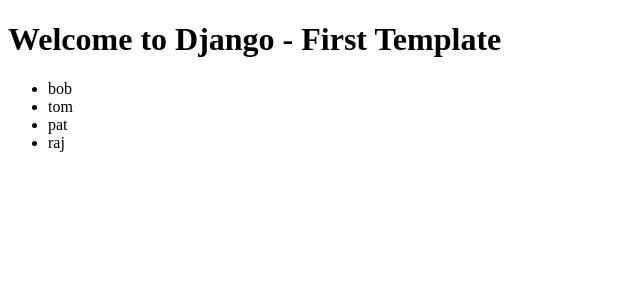
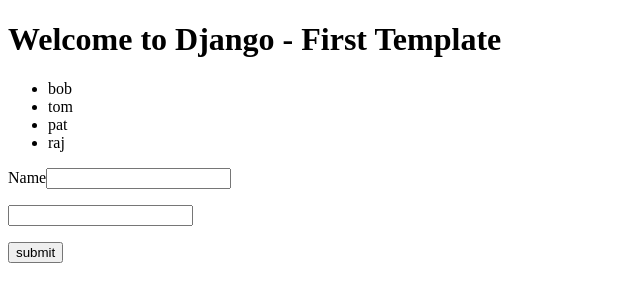
Before and after one commit to baski910/trg_python_09112022, a Django app: page /welcome in a window 1280 px wide. Shown: the top 302 px of the page, without its empty margins (0-640 px from the left). Run offline with Django 3.2, Linux system fonts and the light colour scheme.

Commit message:
django simple app 2

```diff
--- a/10_11_2022/simpleproject/simpleapp/templates/simpleapp/welcome.html
+++ b/10_11_2022/simpleproject/simpleapp/templates/simpleapp/welcome.html
@@ -14,5 +14,11 @@
         <li>{{ obj.name }}</li>
         {% endfor %}
     </ul>
+    <form action="{% url 'simpleapp:showparams' %}"  method="post">
+        {% csrf_token %}
+        <p>Name<input type="text" name="email" ></p>
+        <p><input type="text" name="organization" ></p>
+        <input type="submit" value="submit">
+    </form>
 </body>
 </html>
--- a/10_11_2022/simpleproject/simpleapp/urls.py
+++ b/10_11_2022/simpleproject/simpleapp/urls.py
@@ -2,5 +2,6 @@
 from . import views
 
 urlpatterns = [
-    path('welcome',views.index,name='index')
+    path('welcome',views.index,name='index'),
+    path('showparams',views.getParameters,name='showparams')
 ]
--- a/10_11_2022/simpleproject/simpleapp/views.py
+++ b/10_11_2022/simpleproject/simpleapp/views.py
@@ -1,5 +1,6 @@
-from django.shortcuts import render
+from django.shortcuts import render,redirect
 from django.http import HttpResponse
+from django.urls import reverse
 
 # Create your views here.
 
@@ -13,3 +14,8 @@
     #return render(request,"simpleapp/welcome.html",{'names': list_of_names})
     list_of_names =[{'name':'bob'},{'name':'tom'},{'name':'pat'},{'name':'raj'}]
     return render(request,"simpleapp/welcome.html",{'names': list_of_names})
+
+def getParameters(request):
+    if request.method == 'POST':
+        print(request.POST)
+    return redirect(reverse('simpleapp:index'))
```
